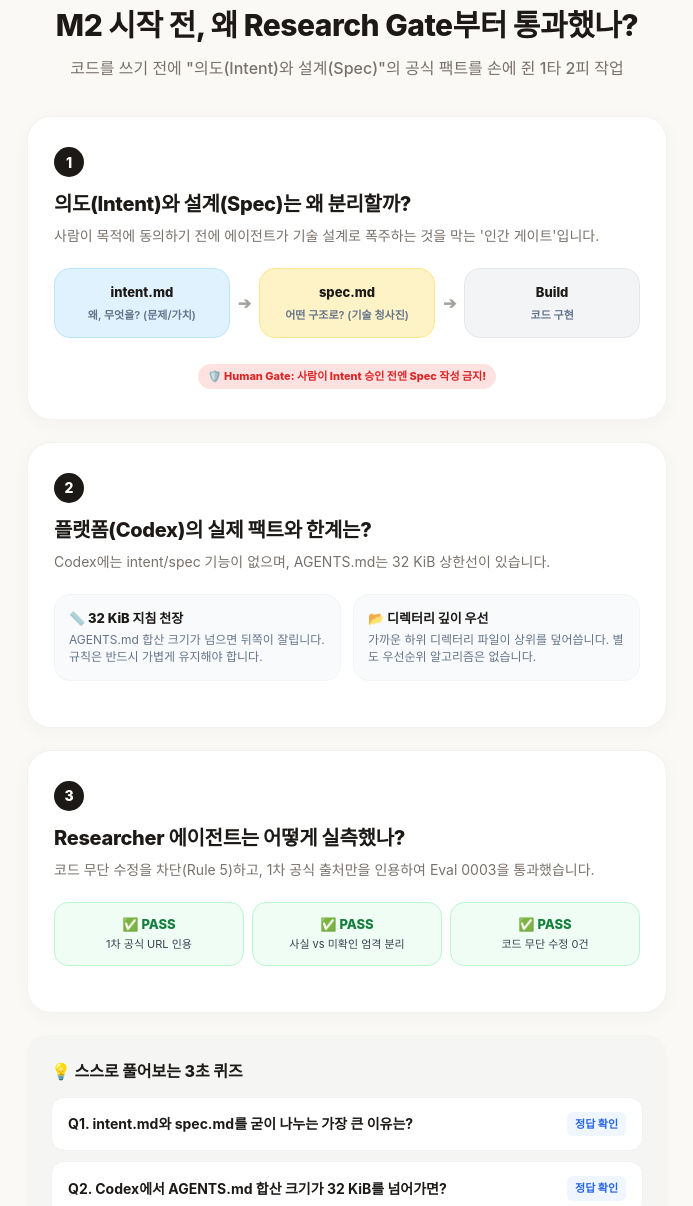
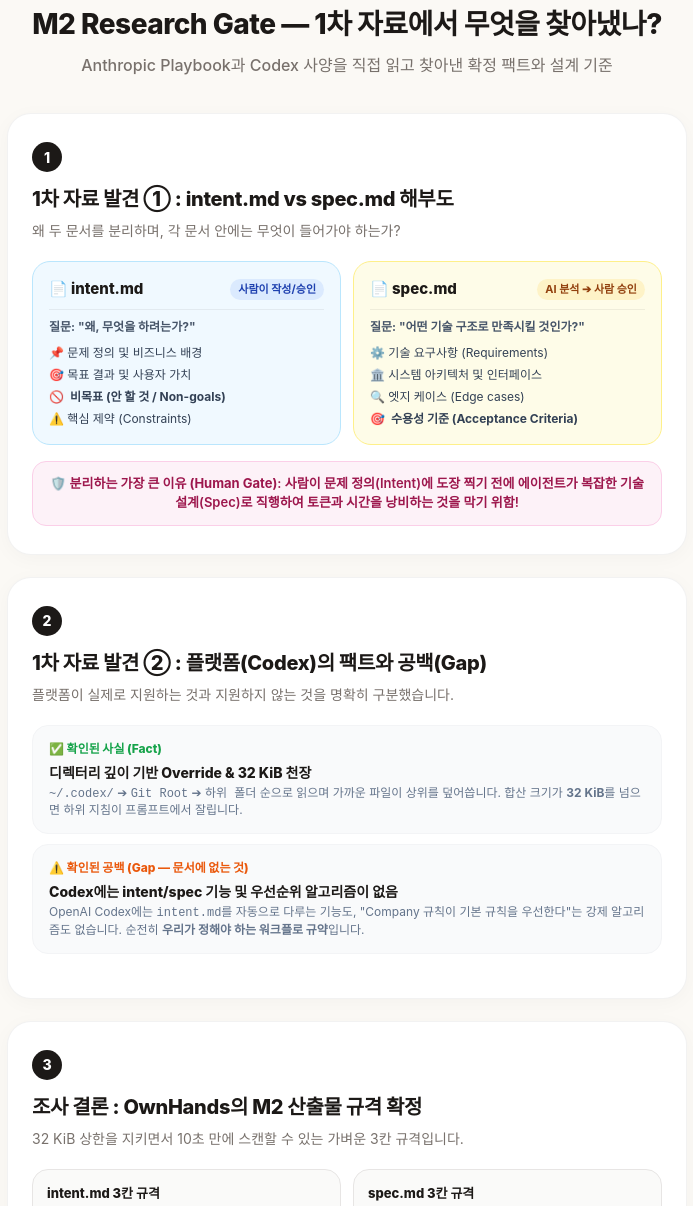
Before and after one commit to taejung3852/OwnHands, a plain HTML site: page docs/v2/explain-m2-research-gate.html in a window 1280 px wide. Shown: the part 37-1243 px from the top of the page, without its empty margins (293-986 px from the left). Drawn offline with Linux system fonts and the light colour scheme.

Commit message:
docs: explain에 1차 자료 조사 핵심 내용(intent vs spec 해부도, 팩트/공백, M2 규격) 구체화

```diff
--- a/docs/v2/explain-m2-research-gate.html
+++ b/docs/v2/explain-m2-research-gate.html
@@ -3,7 +3,7 @@
 <head>
   <meta charset="UTF-8" />
   <meta name="viewport" content="width=device-width, initial-scale=1.0" />
-  <title>M2 시작 전, 왜 Research Gate부터 통과했나?</title>
+  <title>M2 Research Gate — 1차 자료에서 무엇을 찾아냈나?</title>
   <style>
     * { box-sizing: border-box; margin: 0; padding: 0; }
     body {
@@ -17,7 +17,7 @@
       align-items: center;
     }
     .container {
-      max-width: 640px;
+      max-width: 680px;
       width: 100%;
     }
     header {
@@ -25,7 +25,7 @@
       margin-bottom: 36px;
     }
     h1 {
-      font-size: 30px;
+      font-size: 28px;
       font-weight: 800;
       color: #1c1917;
       letter-spacing: -0.5px;
@@ -41,7 +41,7 @@
     .card {
       background: #ffffff;
       border-radius: 24px;
-      padding: 30px 26px;
+      padding: 28px 24px;
       margin-bottom: 22px;
       border: 1px solid rgba(0, 0, 0, 0.05);
       box-shadow: 0 4px 20px rgba(0, 0, 0, 0.03);
@@ -69,80 +69,160 @@
     .card-desc {
       font-size: 14px;
       color: #78716c;
-      margin-bottom: 22px;
+      margin-bottom: 20px;
     }
 
-    /* 카드 1: 파이프라인 시각화 */
-    .pipeline-row {
-      display: flex;
-      align-items: center;
-      justify-content: space-between;
-      gap: 8px;
-      margin: 16px 0;
-    }
-    .pipe-node {
-      flex: 1;
-      padding: 14px 10px;
-      border-radius: 16px;
-      text-align: center;
-      display: flex;
-      flex-direction: column;
-      gap: 4px;
-    }
-    .node-intent { background-color: #e0f2fe; border: 1px solid #bae6fd; }
-    .node-spec { background-color: #fef3c7; border: 1px solid #fde68a; }
-    .node-build { background-color: #f3f4f6; border: 1px solid #e5e7eb; color: #9ca3af; }
-    .pipe-title { font-size: 13px; font-weight: 800; color: #1c1917; }
-    .pipe-sub { font-size: 11px; color: #64748b; font-weight: 600; }
-    .pipe-arrow { font-size: 16px; color: #a8a29e; font-weight: 800; }
-
-    .gate-badge {
-      display: inline-block;
-      align-self: center;
-      background-color: #fee2e2;
-      color: #dc2626;
-      font-size: 11px;
-      font-weight: 800;
-      padding: 4px 10px;
-      border-radius: 9999px;
-      margin-top: 10px;
-      text-align: center;
-    }
-
-    /* 카드 2: 제약 및 팩트 */
-    .constraint-grid {
+    /* 카드 1: Intent vs Spec 2열 비교 */
+    .compare-grid {
       display: grid;
       grid-template-columns: 1fr 1fr;
       gap: 12px;
       margin: 16px 0;
     }
-    .const-item {
-      padding: 14px;
+    .doc-box {
+      border-radius: 18px;
+      padding: 16px;
+      display: flex;
+      flex-direction: column;
+      gap: 8px;
+    }
+    .doc-intent {
+      background-color: #f0f9ff;
+      border: 1px solid #bae6fd;
+    }
+    .doc-spec {
+      background-color: #fefce8;
+      border: 1px solid #fef08a;
+    }
+    .doc-header {
+      display: flex;
+      justify-content: space-between;
+      align-items: center;
+      padding-bottom: 8px;
+      border-bottom: 1px solid rgba(0,0,0,0.06);
+    }
+    .doc-name {
+      font-size: 15px;
+      font-weight: 800;
+      color: #1c1917;
+    }
+    .doc-author {
+      font-size: 11px;
+      font-weight: 700;
+      padding: 2px 8px;
+      border-radius: 9999px;
+    }
+    .author-human { background: #dbeafe; color: #1e40af; }
+    .author-ai { background: #fef3c7; color: #92400e; }
+    .doc-question {
+      font-size: 12px;
+      font-weight: 700;
+      color: #475569;
+    }
+    .doc-items {
+      list-style: none;
+      display: flex;
+      flex-direction: column;
+      gap: 4px;
+      font-size: 12px;
+      color: #334155;
+    }
+    .doc-items li {
+      display: flex;
+      align-items: center;
+      gap: 6px;
+    }
+
+    .key-callout {
+      background: #fdf2f8;
+      border: 1px solid #fbcfe8;
+      border-radius: 14px;
+      padding: 12px 14px;
+      font-size: 13px;
+      color: #9d174d;
+      font-weight: 600;
+      text-align: center;
+      margin-top: 12px;
+    }
+
+    /* 카드 2: 팩트 vs 공백(Gap) */
+    .facts-grid {
+      display: flex;
+      flex-direction: column;
+      gap: 10px;
+      margin: 16px 0;
+    }
+    .fact-card {
       border-radius: 16px;
+      padding: 14px 16px;
       background-color: #f9fafb;
       border: 1px solid #f3f4f6;
     }
-    .const-title { font-size: 13px; font-weight: 800; color: #1c1917; margin-bottom: 4px; }
-    .const-desc { font-size: 12px; color: #64748b; line-height: 1.4; }
+    .fact-tag-fact {
+      color: #16a34a;
+      font-weight: 800;
+      font-size: 12px;
+      margin-bottom: 4px;
+      display: flex;
+      align-items: center;
+      gap: 4px;
+    }
+    .fact-tag-gap {
+      color: #ea580c;
+      font-weight: 800;
+      font-size: 12px;
+      margin-bottom: 4px;
+      display: flex;
+      align-items: center;
+      gap: 4px;
+    }
+    .fact-title {
+      font-size: 14px;
+      font-weight: 800;
+      color: #1c1917;
+      margin-bottom: 2px;
+    }
+    .fact-detail {
+      font-size: 12px;
+      color: #64748b;
+      line-height: 1.4;
+    }
 
-    /* 카드 3: 서브에이전트 검증 */
-    .eval-row {
-      display: flex;
-      gap: 8px;
+    /* 카드 3: 우리의 결정 (M2 규격) */
+    .decision-row {
+      display: grid;
+      grid-template-columns: 1fr 1fr;
+      gap: 12px;
       margin: 16px 0;
     }
-    .eval-pill {
-      flex: 1;
-      padding: 12px 8px;
-      border-radius: 14px;
-      background-color: #f0fdf4;
-      border: 1px solid #bbf7d0;
-      text-align: center;
+    .spec-format-box {
+      border-radius: 16px;
+      padding: 14px;
+      background: #fafaf9;
+      border: 1px solid #e7e5e4;
     }
-    .eval-pill .check { font-size: 13px; font-weight: 800; color: #15803d; }
-    .eval-pill .name { font-size: 11px; color: #374151; margin-top: 2px; }
+    .format-title {
+      font-size: 13px;
+      font-weight: 800;
+      color: #1c1917;
+      margin-bottom: 8px;
+    }
+    .format-pills {
+      display: flex;
+      flex-direction: column;
+      gap: 4px;
+    }
+    .f-pill {
+      font-size: 11px;
+      font-weight: 700;
+      background: #ffffff;
+      padding: 5px 8px;
+      border-radius: 8px;
+      border: 1px solid #e7e5e4;
+      color: #44403c;
+    }
 
-    /* 3초 퀴즈 (기본 숨김) */
+    /* 3초 퀴즈 */
     .quiz-card {
       background: #f5f5f4;
       border-radius: 20px;
@@ -221,83 +301,109 @@
       color: #2563eb;
       text-decoration: none;
     }
-    .tech-content a:hover {
-      text-decoration: underline;
-    }
   </style>
 </head>
 <body>
   <div class="container">
     <header>
-      <h1>M2 시작 전, 왜 Research Gate부터 통과했나?</h1>
-      <p class="subtitle">코드를 쓰기 전에 "의도(Intent)와 설계(Spec)"의 공식 팩트를 손에 쥔 1타 2피 작업</p>
+      <h1>M2 Research Gate — 1차 자료에서 무엇을 찾아냈나?</h1>
+      <p class="subtitle">Anthropic Playbook과 Codex 사양을 직접 읽고 찾아낸 확정 팩트와 설계 기준</p>
     </header>
 
-    <!-- 카드 1: Intent vs Spec 분리 이유 -->
+    <!-- 카드 1: intent.md vs spec.md 해부도 -->
     <div class="card">
       <div class="step-badge">1</div>
-      <div class="card-title">의도(Intent)와 설계(Spec)는 왜 분리할까?</div>
-      <div class="card-desc">사람이 목적에 동의하기 전에 에이전트가 기술 설계로 폭주하는 것을 막는 '인간 게이트'입니다.</div>
+      <div class="card-title">1차 자료 발견 ① : intent.md vs spec.md 해부도</div>
+      <div class="card-desc">왜 두 문서를 분리하며, 각 문서 안에는 무엇이 들어가야 하는가?</div>
 
-      <div class="pipeline-row">
-        <div class="pipe-node node-intent">
-          <span class="pipe-title">intent.md</span>
-          <span class="pipe-sub">왜, 무엇을? (문제/가치)</span>
+      <div class="compare-grid">
+        <div class="doc-box doc-intent">
+          <div class="doc-header">
+            <span class="doc-name">📄 intent.md</span>
+            <span class="doc-author author-human">사람이 작성/승인</span>
+          </div>
+          <div class="doc-question">질문: "왜, 무엇을 하려는가?"</div>
+          <ul class="doc-items">
+            <li>📌 문제 정의 및 비즈니스 배경</li>
+            <li>🎯 목표 결과 및 사용자 가치</li>
+            <li>🚫 <strong>비목표 (안 할 것 / Non-goals)</strong></li>
+            <li>⚠️ 핵심 제약 (Constraints)</li>
+          </ul>
         </div>
-        <span class="pipe-arrow">➔</span>
-        <div class="pipe-node node-spec">
-          <span class="pipe-title">spec.md</span>
-          <span class="pipe-sub">어떤 구조로? (기술 청사진)</span>
-        </div>
-        <span class="pipe-arrow">➔</span>
-        <div class="pipe-node node-build">
-          <span class="pipe-title">Build</span>
-          <span class="pipe-sub">코드 구현</span>
+
+        <div class="doc-box doc-spec">
+          <div class="doc-header">
+            <span class="doc-name">📄 spec.md</span>
+            <span class="doc-author author-ai">AI 분석 ➔ 사람 승인</span>
+          </div>
+          <div class="doc-question">질문: "어떤 기술 구조로 만족시킬 것인가?"</div>
+          <ul class="doc-items">
+            <li>⚙️ 기술 요구사항 (Requirements)</li>
+            <li>🏛️ 시스템 아키텍처 및 인터페이스</li>
+            <li>🔍 엣지 케이스 (Edge cases)</li>
+            <li>🎯 <strong>수용성 기준 (Acceptance Criteria)</strong></li>
+          </ul>
         </div>
       </div>
 
-      <div style="text-align: center;">
-        <span class="gate-badge">🛡️ Human Gate: 사람이 Intent 승인 전엔 Spec 작성 금지!</span>
+      <div class="key-callout">
+        🛡️ <strong>분리하는 가장 큰 이유 (Human Gate)</strong>: 사람이 문제 정의(Intent)에 도장 찍기 전에 에이전트가 복잡한 기술 설계(Spec)로 직행하여 토큰과 시간을 낭비하는 것을 막기 위함!
       </div>
     </div>
 
-    <!-- 카드 2: Codex 플랫폼의 실제 팩트와 한계 -->
+    <!-- 카드 2: Codex 플랫폼의 확정 팩트 vs 공백(Gap) -->
     <div class="card">
       <div class="step-badge">2</div>
-      <div class="card-title">플랫폼(Codex)의 실제 팩트와 한계는?</div>
-      <div class="card-desc">Codex에는 intent/spec 기능이 없으며, AGENTS.md는 32 KiB 상한선이 있습니다.</div>
+      <div class="card-title">1차 자료 발견 ② : 플랫폼(Codex)의 팩트와 공백(Gap)</div>
+      <div class="card-desc">플랫폼이 실제로 지원하는 것과 지원하지 않는 것을 명확히 구분했습니다.</div>
 
-      <div class="constraint-grid">
-        <div class="const-item">
-          <div class="const-title">📏 32 KiB 지침 천장</div>
-          <div class="const-desc">AGENTS.md 합산 크기가 넘으면 뒤쪽이 잘립니다. 규칙은 반드시 가볍게 유지해야 합니다.</div>
+      <div class="facts-grid">
+        <div class="fact-card">
+          <div class="fact-tag-fact">✅ 확인된 사실 (Fact)</div>
+          <div class="fact-title">디렉터리 깊이 기반 Override & 32 KiB 천장</div>
+          <div class="fact-detail">
+            <code>~/.codex/</code> ➔ <code>Git Root</code> ➔ <code>하위 폴더</code> 순으로 읽으며 가까운 파일이 상위를 덮어씁니다. 합산 크기가 <strong>32 KiB</strong>를 넘으면 하위 지침이 프롬프트에서 잘립니다.
+          </div>
         </div>
-        <div class="const-item">
-          <div class="const-title">📂 디렉터리 깊이 우선</div>
-          <div class="const-desc">가까운 하위 디렉터리 파일이 상위를 덮어씁니다. 별도 우선순위 알고리즘은 없습니다.</div>
+
+        <div class="fact-card">
+          <div class="fact-tag-gap">⚠️ 확인된 공백 (Gap — 문서에 없는 것)</div>
+          <div class="fact-title">Codex에는 intent/spec 기능 및 우선순위 알고리즘이 없음</div>
+          <div class="fact-detail">
+            OpenAI Codex에는 <code>intent.md</code>를 자동으로 다루는 기능도, "Company 규칙이 기본 규칙을 우선한다"는 강제 알고리즘도 없습니다. 순전히 <strong>우리가 정해야 하는 워크플로 규약</strong>입니다.
+          </div>
         </div>
       </div>
     </div>
 
-    <!-- 카드 3: Researcher 서브에이전트 검증 (Eval 0003) -->
+    <!-- 카드 3: 조사 결과를 반영한 우리의 M2 설계 -->
     <div class="card">
       <div class="step-badge">3</div>
-      <div class="card-title">Researcher 에이전트는 어떻게 실측했나?</div>
-      <div class="card-desc">코드 무단 수정을 차단(Rule 5)하고, 1차 공식 출처만을 인용하여 Eval 0003을 통과했습니다.</div>
+      <div class="card-title">조사 결론 : OwnHands의 M2 산출물 규격 확정</div>
+      <div class="card-desc">32 KiB 상한을 지키면서 10초 만에 스캔할 수 있는 가벼운 3칸 규격입니다.</div>
 
-      <div class="eval-row">
-        <div class="eval-pill">
-          <div class="check">✅ PASS</div>
-          <div class="name">1차 공식 URL 인용</div>
+      <div class="decision-row">
+        <div class="spec-format-box">
+          <div class="format-title">intent.md 3칸 규격</div>
+          <div class="format-pills">
+            <span class="f-pill">1. ## 문제 및 배경 (Why)</span>
+            <span class="f-pill">2. ## 목표 결과 및 가치 (What)</span>
+            <span class="f-pill">3. ## 비목표 및 제약 (Boundaries)</span>
+          </div>
         </div>
-        <div class="eval-pill">
-          <div class="check">✅ PASS</div>
-          <div class="name">사실 vs 미확인 엄격 분리</div>
+
+        <div class="spec-format-box">
+          <div class="format-title">spec.md 3칸 규격</div>
+          <div class="format-pills">
+            <span class="f-pill">1. ## 기술 요구사항 (Reqs)</span>
+            <span class="f-pill">2. ## 시스템 구조 (Architecture)</span>
+            <span class="f-pill">3. ## 수용성 기준 (Acceptance)</span>
+          </div>
         </div>
-        <div class="eval-pill">
-          <div class="check">✅ PASS</div>
-          <div class="name">코드 무단 수정 0건</div>
-        </div>
+      </div>
+
+      <div style="font-size: 12px; color: #78716c; text-align: center; margin-top: 8px;">
+        📁 저장 위치: <code>docs/v2/specs/&lt;feature-name&gt;/</code> (세션 휘발 방지 및 Git 영구 보존)
       </div>
     </div>
 
@@ -307,47 +413,42 @@
 
       <details class="quiz-item">
         <summary>
-          <span>Q1. intent.md와 spec.md를 굳이 나누는 가장 큰 이유는?</span>
+          <span>Q1. intent.md와 spec.md의 가장 결정적인 내용 차이는?</span>
           <span class="btn-toggle">정답 확인</span>
         </summary>
         <div class="quiz-ans">
-          👉 <strong>인간 게이트키퍼(Human Gate) 보호</strong>: 사람이 문제 정의(Intent)에 합의하기 전에 에이전트가 기술 설계(Spec)로 직행하여 토큰과 시간을 낭비하는 것을 막기 위해서입니다.
+          👉 <strong>intent.md는 '문제와 가치(Why/What)'</strong>를 사람이 정의하는 원형 명세이고, <strong>spec.md는 '기술 구조와 수용 조건(How/Architecture)'</strong>을 AI가 코드베이스와 대조해 작성하는 기술 청사진입니다.
         </div>
       </details>
 
       <details class="quiz-item">
         <summary>
-          <span>Q2. Codex에서 AGENTS.md 합산 크기가 32 KiB를 넘어가면?</span>
+          <span>Q2. Codex의 32 KiB 한도가 우리에게 주는 설계 제약은?</span>
           <span class="btn-toggle">정답 확인</span>
         </summary>
         <div class="quiz-ans">
-          👉 <strong>초과된 하위 지침이 프롬프트에서 잘립니다.</strong> 따라서 정책 문서는 거대하게 작성할 수 없으며 핵심만 담고 얇게 유지해야 합니다.
+          👉 <strong>AGENTS.md에 방대한 지식이나 템플릿을 다 때려 넣으면 뒤쪽이 잘립니다.</strong> 따라서 정책은 핵심 원칙만 얇게 두고, 세부 사양은 Reference나 specs 문서로 분산해야 합니다.
         </div>
       </details>
     </div>
 
     <!-- 접힌 기술 세부 사항 -->
     <details class="tech-details">
-      <summary>⚙️ 엔지니어링 세부 사항 및 한계 (투명성)</summary>
+      <summary>⚙️ 엔지니어링 세부 사항 및 실측 보고 (투명성)</summary>
       <div class="tech-content">
-        <p><strong>1. 쉽게 그리느라 생략한 조건:</strong></p>
+        <p><strong>1. Researcher 서브에이전트 실측 결과 (Eval 0003):</strong></p>
         <ul>
-          <li>Codex의 32 KiB 한도는 <code>~/.codex/config.toml</code>의 <code>project_doc_max_bytes</code>로 늘릴 수 있으나 기본값을 기준 제약으로 삼았습니다.</li>
-          <li>Playbook은 대규모 조직의 7개 역할 분담을 예시로 들었으나, 1인 개발 맥락에 맞지 않아 제품 의무에서 제외했습니다.</li>
+          <li><code>Rule 5</code> (코드 무단 수정 방지) 추가 후 1차 자료 조사 실행 ➔ 기존 소스코드 무단 수정 0건 (PASS).</li>
+          <li>1차 공식 URL 직접 인용 및 팩트/공백(Gap) 분리 ➔ 3/3 All Passed.</li>
+          <li><em>성격 명시: Codex CLI 런타임 프로세스 구동이 아닌 프롬프트 지침 유효성 검증임 (토큰 리셋 대기).</em></li>
         </ul>
 
-        <p><strong>2. 전문가가 짚었을 예외 및 미확인 사실 (Gaps):</strong></p>
-        <ul>
-          <li><strong>실행 성격 표기</strong>: 본 평가는 실제 OpenAI Codex 프로세스를 구동한 런타임 실측이 아니라, <code>researcher.toml</code>의 지침 유효성을 검증한 프롬프트 실측입니다 (토큰 리셋 대기 중).</li>
-          <li>Codex 로컬 CLI의 Plan mode 대응 기능은 공식 문서상 미확인으로 남아 있습니다 (V2-M3 과제).</li>
-        </ul>
-
-        <p><strong>3. 근거 산출물 링크:</strong></p>
+        <p><strong>2. 근거 산출물 링크:</strong></p>
         <ul>
           <li>조사 이슈: <a href="https://github.com/taejung3852/OwnHands/issues/114">#114 (V2-M2 Research Gate)</a></li>
           <li>해결 PR: <a href="https://github.com/taejung3852/OwnHands/pull/115">#115 (Intent·Spec 1차 자료 조사 및 Researcher 평가)</a></li>
-          <li>조사 보고서: <a href="file:///Users/parktaejung/Desktop/workspace/OwnHands/docs/v2/research/0002-m2-intent-spec-gate.md">0002-m2-intent-spec-gate.md</a></li>
-          <li>평가 기록: <a href="file:///Users/parktaejung/Desktop/workspace/OwnHands/docs/v2/evals/0003-subagent-researcher.md">0003-subagent-researcher.md</a></li>
+          <li>조사 보고서 전문: <a href="file:///Users/parktaejung/Desktop/workspace/OwnHands/docs/v2/research/0002-m2-intent-spec-gate.md">0002-m2-intent-spec-gate.md</a></li>
+          <li>평가 기록 전문: <a href="file:///Users/parktaejung/Desktop/workspace/OwnHands/docs/v2/evals/0003-subagent-researcher.md">0003-subagent-researcher.md</a></li>
         </ul>
       </div>
     </details>
```
